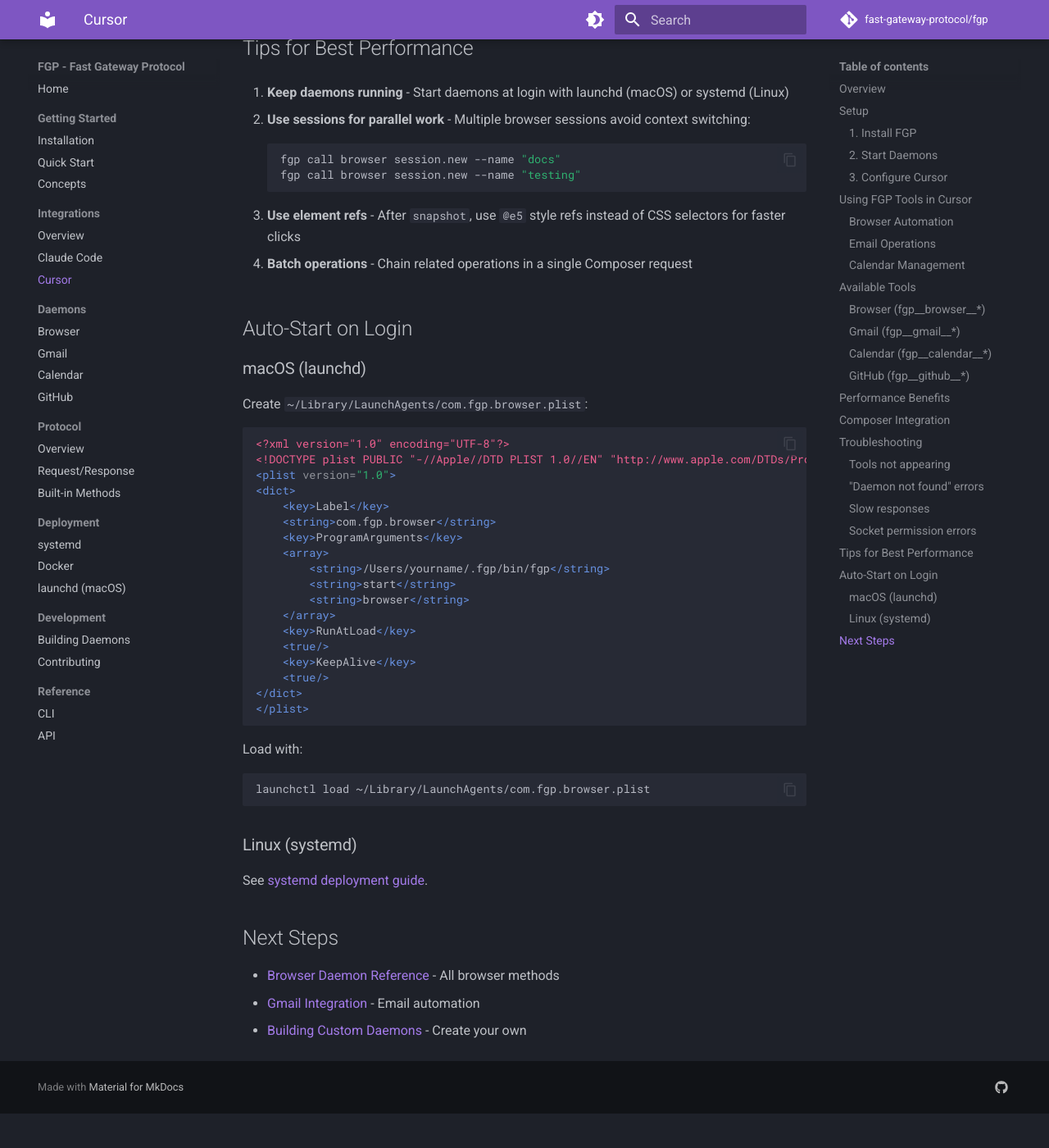
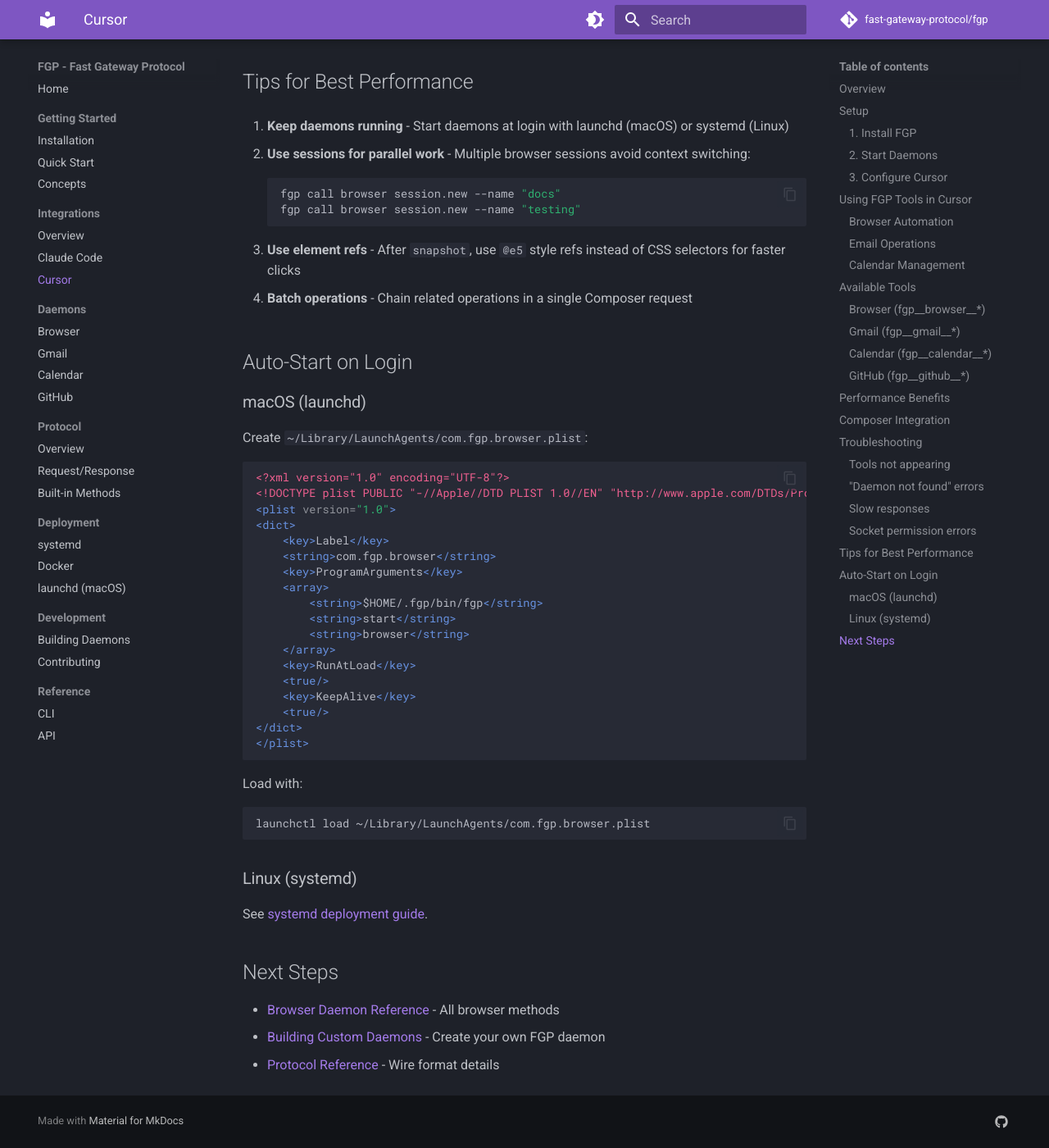
Before and after one commit to fast-gateway-protocol/fgp, an MkDocs documentation site: the page built from docs/integrations/cursor.md, in a window 1280 px wide and 1400 px high, scrolled down 5565 px. Shown: the whole window at 82% size. Built offline with MkDocs 1.6.1 and Material for MkDocs 9.7.7, drawn with Linux system fonts in a browser that asks for light colours; comment, search, counter and statistics services are not loaded; before the commit the page ends 6923 px from its top, so only the background shows below that; some of the changed text lies outside the part shown.

Commit message:
fix(ci): resolve CI failures
- Fix Rust toolchain action: dtolnay/rust-action → dtolnay/rust-toolchain
- Remove python-sdk job (daemon-py not in repo)
- Fix broken doc links to non-existent gmail.md, calendar.md, github.md

Generated with [Claude Code](https://claude.ai/code)
via [Happy](https://happy.engineering)

Co-Authored-By: Claude <noreply@anthropic.com>
Co-Authored-By: Happy <yesreply@happy.engineering>

````diff
--- a/docs/integrations/cursor.md
+++ b/docs/integrations/cursor.md
@@ -53,12 +53,14 @@ Or edit `~/.cursor/mcp.json` directly:
 {
   "mcpServers": {
     "fgp": {
-      "command": "/Users/yourname/.fgp/bin/fgp",
+      "command": "fgp",
       "args": ["mcp-bridge"]
     }
   }
 }
 ```
+
+If `fgp` is not on your PATH, use `$HOME/.fgp/bin/fgp`.
 
 Restart Cursor to load the new MCP server.
 
@@ -186,7 +188,7 @@ Ensure the full path in your config:
 ```json
 {
   "fgp": {
-    "command": "/Users/yourname/.fgp/bin/fgp",
+    "command": "$HOME/.fgp/bin/fgp",
     "args": ["mcp-bridge"]
   }
 }
@@ -241,7 +243,7 @@ Create `~/Library/LaunchAgents/com.fgp.browser.plist`:
     <string>com.fgp.browser</string>
     <key>ProgramArguments</key>
     <array>
-        <string>/Users/yourname/.fgp/bin/fgp</string>
+        <string>$HOME/.fgp/bin/fgp</string>
         <string>start</string>
         <string>browser</string>
     </array>
@@ -265,5 +267,5 @@ See [systemd deployment guide](../deployment/systemd.md).
 ## Next Steps
 
 - [Browser Daemon Reference](../daemons/browser.md) - All browser methods
-- [Gmail Integration](./gmail.md) - Email automation
-- [Building Custom Daemons](../development/building-daemons.md) - Create your own
+- [Building Custom Daemons](../development/building-daemons.md) - Create your own FGP daemon
+- [Protocol Reference](../protocol/overview.md) - Wire format details
````
Also changed, not shown: docs/integrations/claude-code.md (+2 -3 lines), 1 other file.
